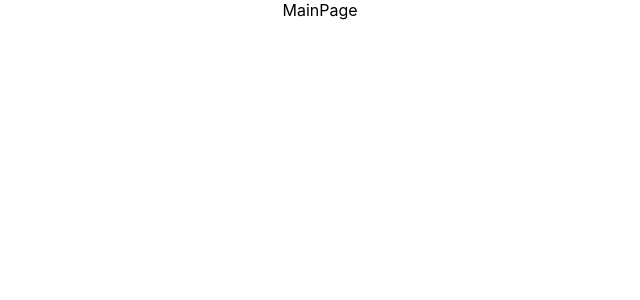
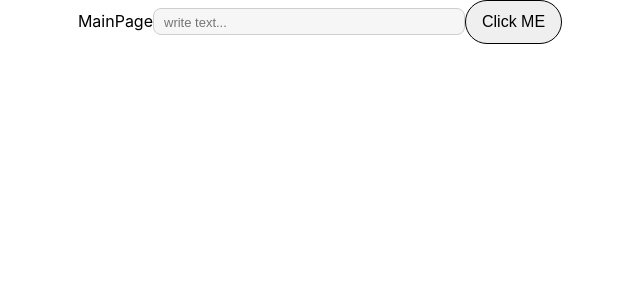
Before and after one commit to denya54/friday-project, a React (Create React App) app: page / in a window 1280 px wide. Shown: the top 300 px of the page, without its empty margins (320-960 px from the left). Built offline with nearby package versions, Linux system fonts and the light colour scheme.

Commit message:
start commits

```diff
--- a/src/index.tsx
+++ b/src/index.tsx
@@ -4,6 +4,8 @@ import './index.css';
 import App from './App';
 import reportWebVitals from './reportWebVitals';
 import {BrowserRouter} from "react-router-dom";
+
+//commit1
 
 ReactDOM.render(
     <React.StrictMode>
--- a/src/ui/MainPage/MainPage.tsx
+++ b/src/ui/MainPage/MainPage.tsx
@@ -1,8 +1,12 @@
 import React from "react";
+import SuperInputText from "../../SuperComponents/SuperInputText/SuperInputText";
+import SuperButton from "../../SuperComponents/SuperButton/SuperButton";
 
 export const MainPage = () => {
     return (
         <div>MainPage
+            <SuperInputText/>
+            <SuperButton>Click ME</SuperButton>
 
         </div>
     )
```
